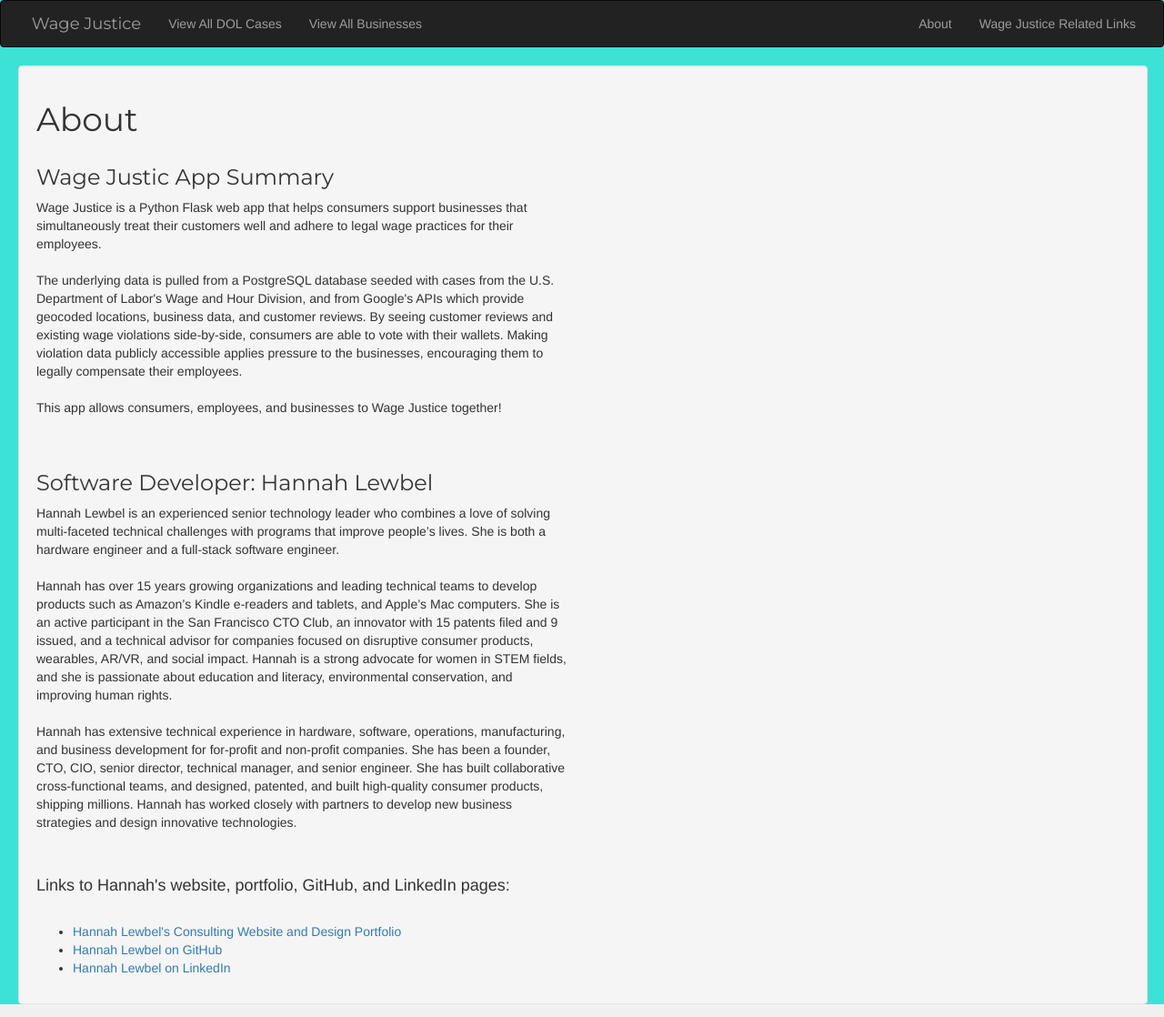
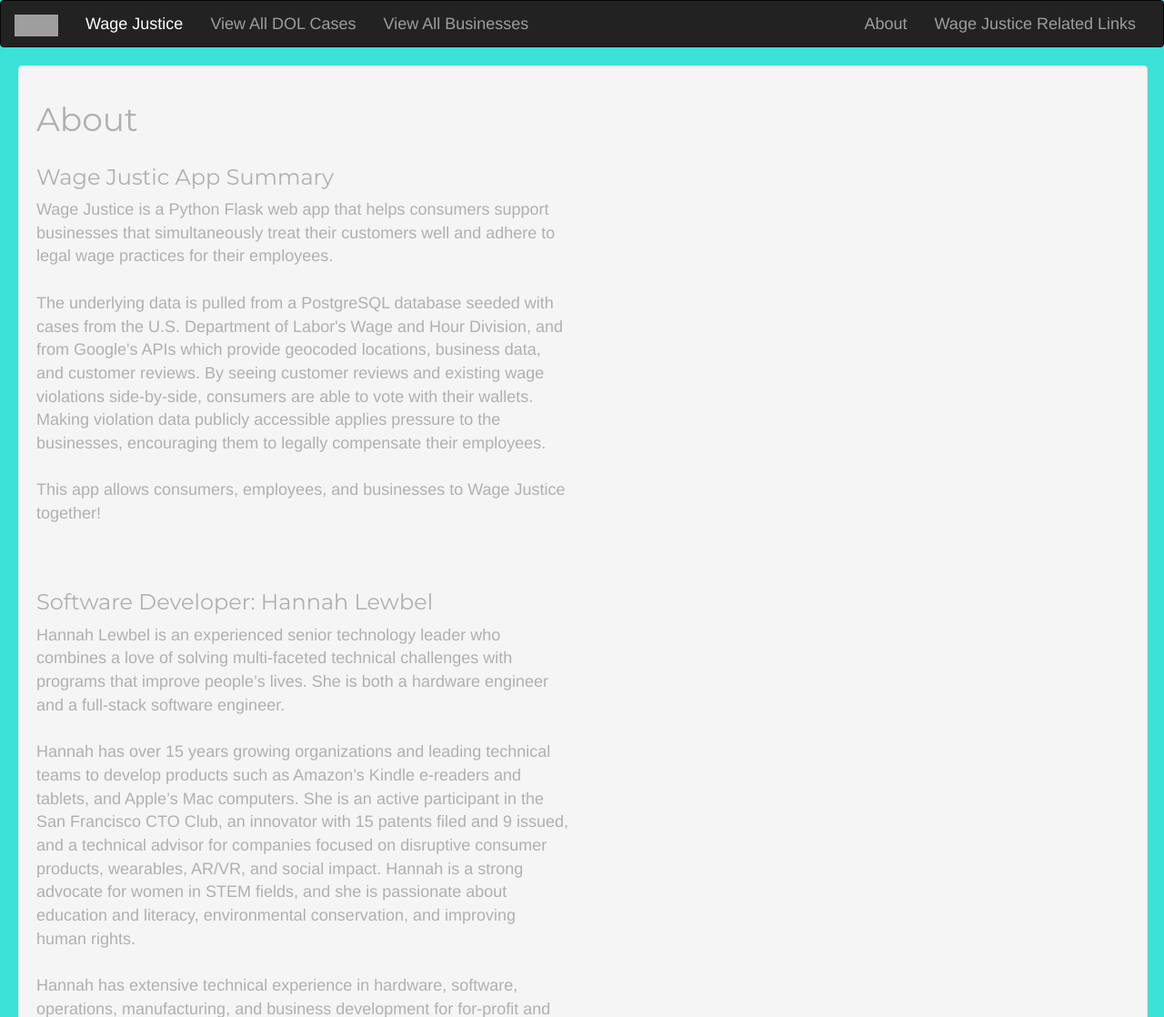
Before and after one commit to hlewbel/hb-dol-project, a Flask app: page /about in a window 1280 px wide. Shown: the top 1118 px of the page at 91% size. Run offline with Flask 2, Linux system fonts and the light colour scheme; some libraries are stand-ins or nearby versions; some web fonts are replaced; grey boxes are pictures that could not be loaded.

Commit message:
logo on front page and Wage Justic text now embedded and white

```diff
--- a/server.py
+++ b/server.py
@@ -34,7 +34,8 @@ app.jinja_env.undefined = StrictUndefined
 def index():
     """Homepage."""
 
-    return render_template("homepage.html")
+    cases = Case.query.all()
+    return render_template("homepage.html", cases=cases)
 
 
 @app.route("/cases")
--- a/templates/base.html
+++ b/templates/base.html
@@ -30,6 +30,8 @@
           height: 100%;
           margin: 0;
           background-color: #3CE2D5;
+          font-size: 18px;
+          color: #B0B0B0;
         }
 
         #homepage-block {
@@ -70,8 +72,7 @@
                 <span class="icon-bar"></span>
             </button>
             <a class="navbar-brand" href="/">
-                <span class="glyphicon glyphicon-eye-open"></span>
-                Wage Justice
+              <img src="/static/dol_logo_01.png" class="img-dol" width=48 height=24>
             </a>
         </div>
 
@@ -79,6 +80,7 @@
         <div class="collapse navbar-collapse"
              id="bs-example-navbar-collapse-1">
             <ul class="nav navbar-nav">
+                <li><a href="/" style="color: white;">Wage Justice</a></li>
                 <li><a href="/cases">View All DOL Cases</a></li>
                 <li><a href="/businesses">View All Businesses</a></li>
             </ul>
--- a/templates/homepage.html
+++ b/templates/homepage.html
@@ -2,6 +2,10 @@
 {% block content %}
 	<div id="homepage-block">
     	<h1 id="homepage-title">Wage Justice</h1>
+        <img src="/static/dol_logo_01.png" class="img-dol">
+
 	</div>
 
+    <p>form --> input box -> fill in and hit submit button --> sends new request to the server and generates new html page w/ results. use variable submitted in the form</p>
+
 {% endblock %}
```
